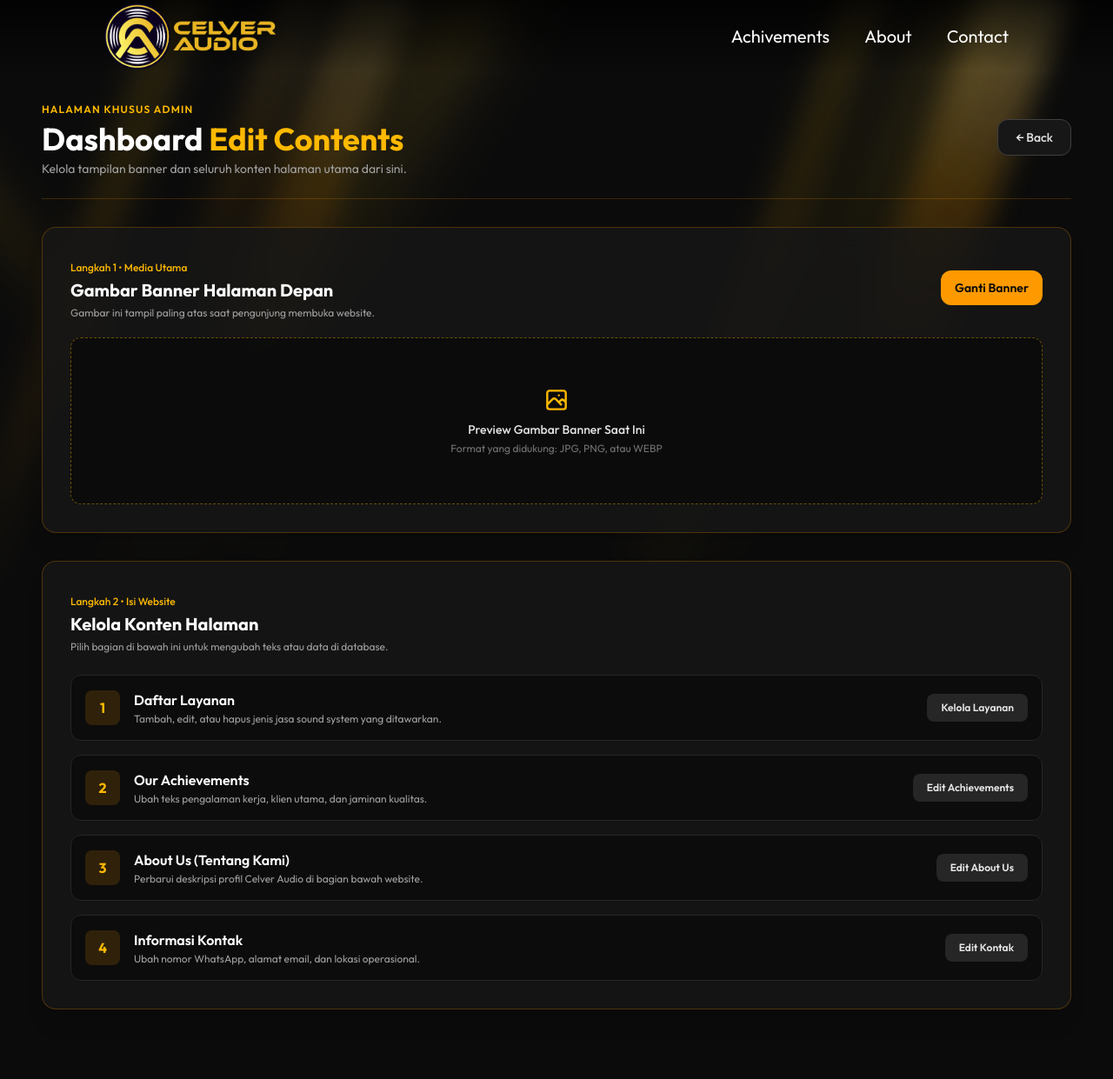
After one commit to ewahyudi01-ship-it/WEB-DEVELOPMENT-AFL-2-Celver-Audio-proyek, a Laravel app: page /dashboard/editpage in a window 1280 px wide. The commit adds this page. Shown: the whole page at 87% size. Run offline with Laravel 12, Linux system fonts and the light colour scheme; parts of the project's set-up code (start-up, migrations or seed data) failed here and were passed over; some libraries are stand-ins or nearby versions.

Commit message:
update dashboard
penambahan route, function baru untuk dashboard controller, UI dashboard utama diperbbarui (belum final)

```diff
--- a/app/Http/Controllers/DashboardController.php
+++ b/app/Http/Controllers/DashboardController.php
@@ -11,4 +11,10 @@ class DashboardController extends Controller
 
         return view('dashboard');
     }
+
+    public function viewEdit()
+    {
+
+        return view('editPageDashboard');
+    }
 }
--- /dev/null
+++ b/resources/views/editPageDashboard.blade.php
@@ -0,0 +1,161 @@
+@extends('mainLayout')
+
+@section('content')
+
+    {{-- Navbar --}}
+    <div class="relative z-40">
+        @include('shared.navbar')
+    </div>
+
+    {{-- pt-28 memberi jarak dari atas agar judul tidak tertutup navbar --}}
+    <section class="relative min-h-screen w-full px-6 lg:px-12 pt-28 pb-20 overflow-hidden">
+
+        {{-- Efek Sinar Emas (Dari kode awal temanmu) --}}
+        <div class="fixed inset-0 w-full h-full overflow-hidden pointer-events-none z-0">
+            <div class="absolute -top-10 left-[5%] w-12 h-[800px] bg-gradient-to-b from-amber-300/25 via-amber-500/5 to-transparent -rotate-[40deg] blur-xl animate-pulse"></div>
+            <div class="absolute -top-10 left-[20%] w-12 h-[450px] bg-gradient-to-b from-amber-200/20 via-amber-500/15 to-transparent rotate-[20deg] blur-lg [animation:pulse_4s_cubic-bezier(0.4,0,0.6,1)_infinite]"></div>
+            <div class="absolute -top-10 left-[24%] w-20 h-[550px] bg-gradient-to-b from-amber-200/20 via-amber-500/15 to-transparent rotate-[20deg] blur-lg [animation:pulse_7s_cubic-bezier(0.4,0,0.6,1)_infinite]"></div>
+            <div class="absolute -top-20 left-[25%] w-12 h-[850px] bg-gradient-to-b from-amber-300/40 via-amber-400/10 to-transparent rotate-[30deg] blur-2xl [animation:pulse_5s_cubic-bezier(0.4,0,0.6,1)_infinite]"></div>
+            <div class="absolute -top-10 left-[5%] w-12 h-[750px] bg-gradient-to-b from-amber-300/20 via-amber-500/15 to-transparent rotate-[20deg] blur-lg [animation:pulse_4s_cubic-bezier(0.4,0,0.6,1)_infinite]"></div>
+            <div class="absolute -top-10 right-[11%] w-24 h-[550px] bg-gradient-to-b from-amber-200/20 via-amber-500/15 to-transparent rotate-[20deg] blur-lg"></div>
+            <div class="absolute -top-20 right-[25%] w-12 h-[850px] bg-gradient-to-b from-amber-300/40 via-amber-400/10 to-transparent rotate-[30deg] blur-2xl [animation:pulse_5s_cubic-bezier(0.4,0,0.6,1)_infinite]"></div>
+            <div class="absolute -top-10 right-[30%] w-12 h-[750px] bg-gradient-to-b from-amber-300/20 via-amber-500/15 to-transparent rotate-[20deg] blur-lg [animation:pulse_4s_cubic-bezier(0.4,0,0.6,1)_infinite]"></div>
+            <div class="absolute -top-10 right-[11%] w-24 h-[550px] bg-gradient-to-b from-amber-200/20 via-amber-500/10 to-transparent rotate-[20deg] blur-lg [animation:pulse_4s_cubic-bezier(0.4,0,0.6,1)_infinite]"></div>
+        </div>
+
+        {{-- Container Utama: Dilebarkan ke max-w-7xl agar space kosong kiri-kanan berkurang --}}
+        <div class="relative z-10 max-w-7xl mx-auto flex flex-col gap-8">
+
+            {{-- ========================================================= --}}
+            {{-- BAGIAN 1: HEADER DASHBOARD                                --}}
+            {{-- ========================================================= --}}
+            <div class="flex flex-col sm:flex-row sm:items-center justify-between gap-4 border-b border-amber-500/20 pb-6">
+                <div>
+                    <span class="text-xs font-semibold uppercase tracking-widest text-amber-400">
+                        Halaman Khusus Admin
+                    </span>
+                    <h1 class="text-3xl lg:text-4xl font-bold text-white mt-1">
+                        Dashboard <span class="text-amber-400">Edit Contents</span>
+                    </h1>
+                    <p class="text-neutral-400 text-sm mt-1">
+                        Kelola tampilan banner dan seluruh konten halaman utama dari sini.
+                    </p>
+                </div>
+
+                <a href="{{ route('dashboard-route') }}" class="inline-flex items-center justify-center px-5 py-2.5 rounded-xl bg-neutral-900 hover:bg-neutral-800 text-neutral-200 border border-neutral-700 text-sm font-medium transition shrink-0">
+                    &larr; Back
+                </a>
+            </div>
+
+            {{-- ========================================================= --}}
+            {{-- BAGIAN 2: PENGATURAN BANNER UTAMA                         --}}
+            {{-- ========================================================= --}}
+            <div class="rounded-2xl bg-neutral-900/80 backdrop-blur-md border border-amber-500/25 p-6 lg:p-8 shadow-xl">
+                <div class="flex flex-col sm:flex-row sm:items-center justify-between gap-3 mb-5">
+                    <div>
+                        <span class="text-xs font-medium text-amber-400">Langkah 1 • Media Utama</span>
+                        <h2 class="text-xl font-bold text-white mt-0.5">Gambar Banner Halaman Depan</h2>
+                        <p class="text-xs text-neutral-400 mt-1">Gambar ini tampil paling atas saat pengunjung membuka website.</p>
+                    </div>
+
+                    {{-- Nanti ubah button ini menjadi <a href="{{ route('...') }}"> --}}
+                    <button type="button" class="px-4 py-2.5 rounded-xl bg-amber-500 hover:bg-amber-400 text-neutral-950 font-semibold text-sm transition cursor-pointer shrink-0">
+                        Ganti Banner
+                    </button>
+                </div>
+
+                {{-- Kotak Preview Banner --}}
+                <div class="w-full h-48 rounded-xl border border-dashed border-amber-400/40 bg-neutral-950/80 flex flex-col items-center justify-center text-center p-4">
+                    <svg xmlns="http://www.w3.org/2000/svg" class="w-8 h-8 text-amber-400 mb-2" fill="none" viewBox="0 0 24 24" stroke="currentColor">
+                        <path stroke-linecap="round" stroke-linejoin="round" stroke-width="1.8" d="M4 16l4.586-4.586a2 2 0 012.828 0L16 16m-2-2l1.586-1.586a2 2 0 012.828 0L20 14m-6-6h.01M6 20h12a2 2 0 002-2V6a2 2 0 00-2-2H6a2 2 0 00-2 2v12a2 2 0 002 2z" />
+                    </svg>
+                    <p class="text-sm font-medium text-neutral-200">Preview Gambar Banner Saat Ini</p>
+                    <p class="text-xs text-neutral-500 mt-1">Format yang didukung: JPG, PNG, atau WEBP</p>
+                </div>
+            </div>
+
+            {{-- ========================================================= --}}
+            {{-- BAGIAN 3: DAFTAR KONTEN WEBSITE (CRUD)                    --}}
+            {{-- ========================================================= --}}
+            <div class="rounded-2xl bg-neutral-900/80 backdrop-blur-md border border-amber-500/25 p-6 lg:p-8 shadow-xl">
+                <div class="mb-6">
+                    <span class="text-xs font-medium text-amber-400">Langkah 2 • Isi Website</span>
+                    <h2 class="text-xl font-bold text-white mt-0.5">Kelola Konten Halaman</h2>
+                    <p class="text-xs text-neutral-400 mt-1">Pilih bagian di bawah ini untuk mengubah teks atau data di database.</p>
+                </div>
+
+                {{-- Susunan Item ke Bawah --}}
+                <div class="flex flex-col gap-4">
+
+                    {{-- 1. Layanan --}}
+                    <div class="flex flex-col sm:flex-row sm:items-center justify-between gap-4 p-4 rounded-xl bg-neutral-950/70 border border-neutral-800 hover:border-amber-400/40 transition">
+                        <div class="flex items-start sm:items-center gap-4">
+                            <div class="w-10 h-10 rounded-lg bg-amber-500/15 text-amber-400 flex items-center justify-center font-bold shrink-0">
+                                1
+                            </div>
+                            <div>
+                                <h3 class="text-base font-semibold text-white">Daftar Layanan</h3>
+                                <p class="text-xs text-neutral-400 mt-0.5">Tambah, edit, atau hapus jenis jasa sound system yang ditawarkan.</p>
+                            </div>
+                        </div>
+                        <button type="button" class="px-4 py-2 rounded-lg bg-neutral-800 hover:bg-amber-500 text-neutral-200 hover:text-neutral-950 text-xs font-semibold transition cursor-pointer shrink-0">
+                            Kelola Layanan
+                        </button>
+                    </div>
+
+                    {{-- 2. Achievements --}}
+                    <div class="flex flex-col sm:flex-row sm:items-center justify-between gap-4 p-4 rounded-xl bg-neutral-950/70 border border-neutral-800 hover:border-amber-400/40 transition">
+                        <div class="flex items-start sm:items-center gap-4">
+                            <div class="w-10 h-10 rounded-lg bg-amber-500/15 text-amber-400 flex items-center justify-center font-bold shrink-0">
+                                2
+                            </div>
+                            <div>
+                                <h3 class="text-base font-semibold text-white">Our Achievements</h3>
+                                <p class="text-xs text-neutral-400 mt-0.5">Ubah teks pengalaman kerja, klien utama, dan jaminan kualitas.</p>
+                            </div>
+                        </div>
+                        <button type="button" class="px-4 py-2 rounded-lg bg-neutral-800 hover:bg-amber-500 text-neutral-200 hover:text-neutral-950 text-xs font-semibold transition cursor-pointer shrink-0">
+                            Edit Achievements
+                        </button>
+                    </div>
+
+                    {{-- 3. About Us --}}
+                    <div class="flex flex-col sm:flex-row sm:items-center justify-between gap-4 p-4 rounded-xl bg-neutral-950/70 border border-neutral-800 hover:border-amber-400/40 transition">
+                        <div class="flex items-start sm:items-center gap-4">
+                            <div class="w-10 h-10 rounded-lg bg-amber-500/15 text-amber-400 flex items-center justify-center font-bold shrink-0">
+                                3
+                            </div>
+                            <div>
+                                <h3 class="text-base font-semibold text-white">About Us (Tentang Kami)</h3>
+                                <p class="text-xs text-neutral-400 mt-0.5">Perbarui deskripsi profil Celver Audio di bagian bawah website.</p>
+                            </div>
+                        </div>
+                        <button type="button" class="px-4 py-2 rounded-lg bg-neutral-800 hover:bg-amber-500 text-neutral-200 hover:text-neutral-950 text-xs font-semibold transition cursor-pointer shrink-0">
+                            Edit About Us
+                        </button>
+                    </div>
+
+                    {{-- 4. Contact --}}
+                    <div class="flex flex-col sm:flex-row sm:items-center justify-between gap-4 p-4 rounded-xl bg-neutral-950/70 border border-neutral-800 hover:border-amber-400/40 transition">
+                        <div class="flex items-start sm:items-center gap-4">
+                            <div class="w-10 h-10 rounded-lg bg-amber-500/15 text-amber-400 flex items-center justify-center font-bold shrink-0">
+                                4
+                            </div>
+                            <div>
+                                <h3 class="text-base font-semibold text-white">Informasi Kontak</h3>
+                                <p class="text-xs text-neutral-400 mt-0.5">Ubah nomor WhatsApp, alamat email, dan lokasi operasional.</p>
+                            </div>
+                        </div>
+                        <button type="button" class="px-4 py-2 rounded-lg bg-neutral-800 hover:bg-amber-500 text-neutral-200 hover:text-neutral-950 text-xs font-semibold transition cursor-pointer shrink-0">
+                            Edit Kontak
+                        </button>
+                    </div>
+
+                </div>
+            </div>
+
+        </div>
+
+    </section>
+
+@endsection
--- a/resources/views/shared/navbar.blade.php
+++ b/resources/views/shared/navbar.blade.php
@@ -6,7 +6,7 @@
 
 <nav class="fixed z-60 w-full h-[10vh] text-white bg-linear-to-b from-black/70 via-black/40 to-transparent py-5">
     <div class="absolute inset-0 top-7 lg:top-1">
-        <div class="flex justify-center mx-auto w-full max-w-8xl grid grid-cols-2 items-center px-5 lg:px-90">
+        <div class="flex justify-center mx-auto w-full max-w-8xl grid grid-cols-2 items-center px-5 lg:px-30">
 
             <a href="/" class="relative flex items-center">
                 <div class="flex items-center z-40 w-full">
--- a/routes/web.php
+++ b/routes/web.php
@@ -9,7 +9,8 @@ use App\Http\Controllers\DashboardController;
 
 Route::get('/', [HomepageController::class, 'view'])->name('home-route');
 Route::get('/explore', [ExploreController::class, 'view']);
-Route::get('/dashboard', [DashboardController::class, 'view']);
+Route::get('/dashboard', [DashboardController::class, 'view'])->name('dashboard-route');
+Route::get('/dashboard/editpage', [DashboardController::class, 'viewEdit'])->name('editDashboard-route');
 
 
 Route::get('/testing', [TestingController::class, 'index']);
```
Also changed, not shown: resources/views/dashboard.blade.php (+27 -3 lines), public/images/imageDash1.jpeg (added), public/images/imageDash2.jpeg (added), public/images/imageDash3.jpeg (added).
